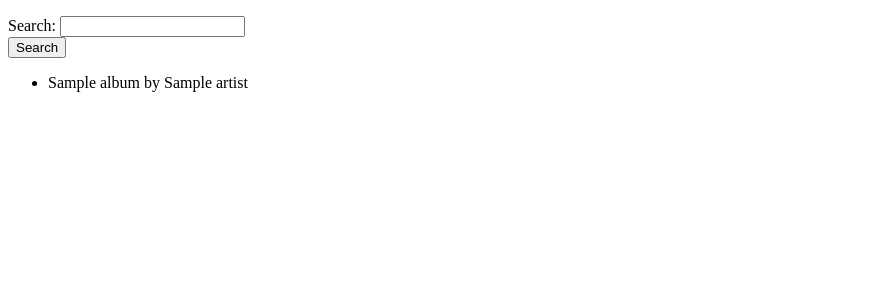
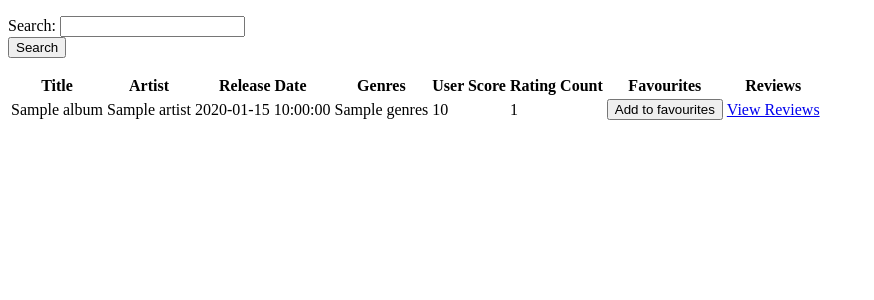
Before and after one commit to ruairicounihan/webdev_project, a Flask app: template templates/index.html in a window 1280 px wide. Shown: the part 26-326 px from the top of the page, without its empty margins (0-874 px from the left). Run offline with Flask 3, Linux system fonts and the light colour scheme; the template is opened without the code that fills it: values that come from a table or form of the project are taken from there, most other values are stand-ins (such as "Sample title", 1, 10 or a date in 2020).

Commit message:
add favourites done

```diff
--- a/app.py
+++ b/app.py
@@ -1,4 +1,4 @@
-from flask import Flask, render_template, session, redirect, url_for
+from flask import Flask, render_template, request, session, redirect, url_for
 from database import get_db, close_db
 from flask_session import Session
 import crud
@@ -8,19 +8,12 @@ app = Flask(__name__)
 app.config["SECRET_KEY"] = "Ruairi's Key"
 app.config["SESSION_PERMANENT"] = False
 app.config["SESSION_TYPE"] = "filesystem"
-app.config["WTF_CSRF_ENABLED"] = False
+
 Session(app)
 app.teardown_appcontext(close_db)
 
-@app.route("/search")
+@app.route("/search" , methods=["POST", "GET"])
 def search():
-    db = get_db()
-    albums = crud.search_all(db)
-    titles = [album["title"] for album in albums]
-    return render_template("index.html", titles=titles)
-
-@app.route("/search_by" , methods=["POST", "GET"])
-def search_by():
     form = SearchForm()
     if form.validate_on_submit():
         query = form.query.data
@@ -41,3 +34,21 @@ def get_favorites():
     db = get_db()
     favorites = crud.get_favorites(db)
     return render_template("favorites.html", favorites=favorites)
+
+@app.route("/add_favorite", methods=["POST"])
+def add_favorite():
+    db = get_db()
+    album_id = request.form.get("album_id", type=int)
+    print(album_id)
+    query = request.form.get("query", "".strip())
+    print(query)
+    user_id = 4
+    crud.add_fav(db, user_id, album_id)
+    return redirect(url_for("search", query=query))
+
+
+
+
+@app.route("/review_page")
+def review_page():
+    pass
--- a/templates/index.html
+++ b/templates/index.html
@@ -3,7 +3,8 @@
 {% block main_content %}
 
     <p>
-        <form action="" method="post" novalidate>
+        <form action="{{ url_for('search') }}" method="post" novalidate>
+            {{ form.hidden_tag() }}
             {{ form.query.label }}
             {{ form.query() }}
             <br />
@@ -16,16 +17,54 @@
 
     <p>
         {% if results %}
-            <ul>
-            {% for album in results %}
-                <li>{{ album.title }} by {{ album.artist }}</li>
-            {% endfor %}
-            </ul>
-        {% else %}
-            <p>No results found</p>
-        {% endif %}
+                <table>
+                    <thead>
+                        <tr>
+                            <th>Title</th>
+                            <th>Artist</th>
+                            <th>Release Date</th>
+                            <th>Genres</th>
+                            <th>User Score</th>
+                            <th>Rating Count</th>
+                            <th>Favourites</th>
+                            <th>Reviews</th>
+                        </tr>
+                    </thead>
+                    <tbody>
+                        {% for album in results %}
+                        <tr>
+                            <td>{{ album.title }}</td>
+                            <td>{{ album.artist }}</td>
+                            <td>{{ album.release_date }}</td>
+                            <td>{{ album.genres }}</td>
+                            <td>{{ album.user_score }}</td>
+                            <td>{{ album.rating_count }}</td>
+                            <td>
+                                {% if album.id in favorite_ids %}
+                                    <form action="{{ url_for('remove_favorite') }}" method="post">
+                                        <input type="hidden" name="album_id" value="{{ album.album_id }}" />
+                                        <input type="hidden" name="query" value="{{ query }}" />
+                                        <button type="submit">Remove from favourites</button>
+                                    </form>
+                                {% else %}
+                                    <form action="{{ url_for('add_favorite') }}" method="post">
+                                        <input type="hidden" name="album_id" value="{{ album.album_id }}" />
+                                        <input type="hidden" name="query" value="{{ query }}" />
+                                        <button type="submit">Add to favourites</button>
+                                    </form>
+                                {% endif %}
+                            </td>
+                            <td>
+                                <a href="{{ url_for('review_page', album_id=album.id, query=query) }}">View Reviews</a>
+                            </td>
+                        </tr>
+                        {% endfor %}
+                    </tbody>
+                </table>
+            {% else %}
+                <p>No results found</p>
+            {% endif %}
     </p>
 
 
-
 {% endblock %}
```
Also changed, not shown: crud.py (+25 -5 lines), db_schema.sql (+4 -3 lines), reviews.db.
